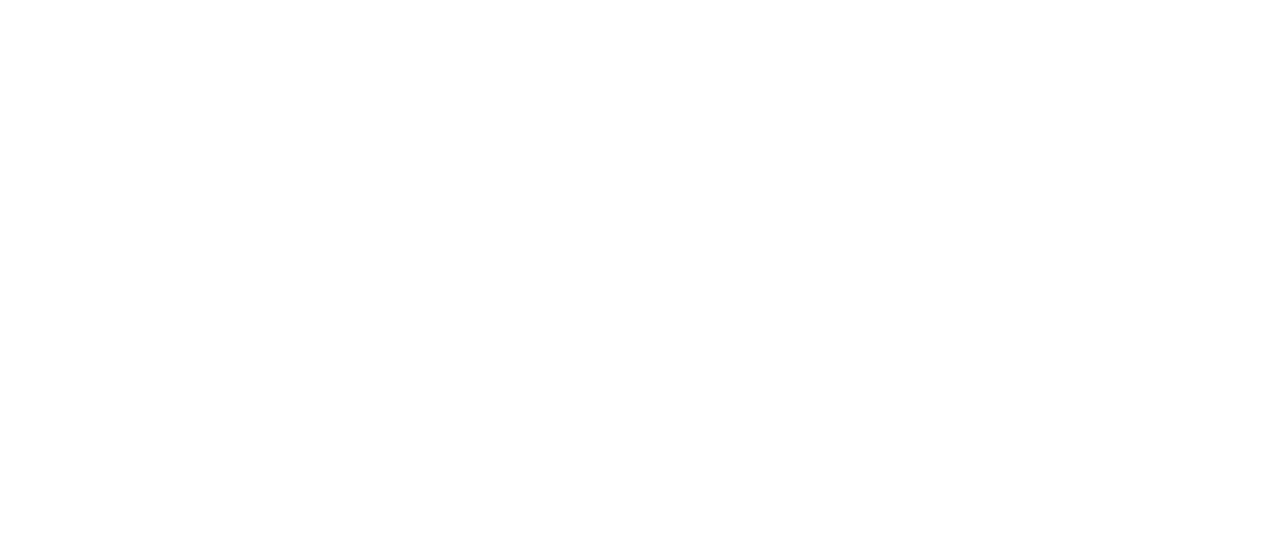
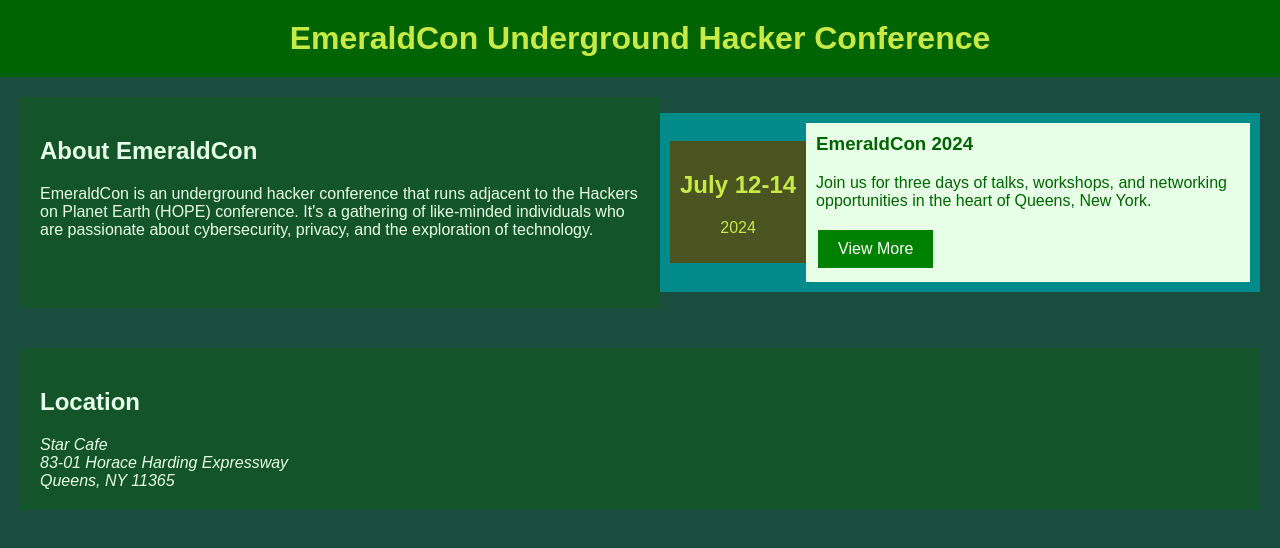
Before and after one commit to BillReyor/BillReyor.github.io, a plain HTML site: page index.html in a window 1280 px wide. Drawn offline with Linux system fonts and the light colour scheme.

Commit message:
Update index.html

```diff
--- a/index.html
+++ b/index.html
@@ -1 +1,136 @@
-<html></html>
+<!DOCTYPE html>
+<html lang="en">
+<head>
+  <meta charset="UTF-8">
+  <meta name="viewport" content="width=device-width, initial-scale=1.0">
+  <title>EmeraldCon Underground Hacker Conference</title>
+  <style>
+    body {
+      font-family: Arial, sans-serif;
+      background-color: #1b4d3e;
+      color: #e6ffe6;
+      margin: 0;
+      padding: 0;
+    }
+
+    header {
+      background-color: #006400;
+      padding: 20px;
+      text-align: center;
+    }
+
+    h1 {
+      margin: 0;
+      color: #c7ea46;
+    }
+
+    section {
+      display: flex;
+      padding: 20px;
+    }
+
+    .leftBox {
+      flex: 1;
+      padding: 20px;
+      background-color: rgba(0, 100, 0, 0.3);
+      box-sizing: border-box;
+    }
+
+    .events {
+      flex: 1;
+    }
+
+    .events ul {
+      list-style-type: none;
+      padding: 0;
+    }
+
+    .events li {
+      background-color: #008b8b;
+      margin-bottom: 10px;
+      padding: 10px;
+      display: flex;
+      align-items: center;
+    }
+
+    .time {
+      background-color: #4b5320;
+      color: #c7ea46;
+      padding: 10px;
+      text-align: center;
+    }
+
+    .details {
+      flex: 1;
+      padding: 10px;
+      background-color: #e6ffe6;
+      color: #006400;
+    }
+
+    .details h3 {
+      margin-top: 0;
+    }
+
+    button {
+      background-color: #008000;
+      color: #fff;
+      border: none;
+      padding: 10px 20px;
+      text-align: center;
+      text-decoration: none;
+      display: inline-block;
+      font-size: 16px;
+      margin: 4px 2px;
+      cursor: pointer;
+      transition: background-color 0.3s ease;
+    }
+
+    button:hover {
+      background-color: #006400;
+    }
+  </style>
+</head>
+<body>
+  <header>
+    <h1>EmeraldCon Underground Hacker Conference</h1>
+  </header>
+
+  <section>
+    <div class="leftBox">
+      <div class="content">
+        <h2>About EmeraldCon</h2>
+        <p>EmeraldCon is an underground hacker conference that runs adjacent to the Hackers on Planet Earth (HOPE) conference. It's a gathering of like-minded individuals who are passionate about cybersecurity, privacy, and the exploration of technology.</p>
+      </div>
+    </div>
+
+    <div class="events">
+      <ul>
+        <li>
+          <div class="time">
+            <h2>July <span>12-14</span></h2>
+            <p>2024</p>
+          </div>
+          <div class="details">
+            <h3>EmeraldCon 2024</h3>
+            <p>Join us for three days of talks, workshops, and networking opportunities in the heart of Queens, New York.</p>
+            <button>View More</button>
+          </div>
+        </li>
+      </ul>
+    </div>
+  </section>
+
+  <section>
+    <div class="leftBox">
+      <div class="content">
+        <h2>Location</h2>
+        <address>
+          Star Cafe<br>
+          83-01 Horace Harding Expressway<br>
+          Queens, NY 11365
+        </address>
+      </div>
+    </div>
+  </section>
+</body>
+</html>
```
